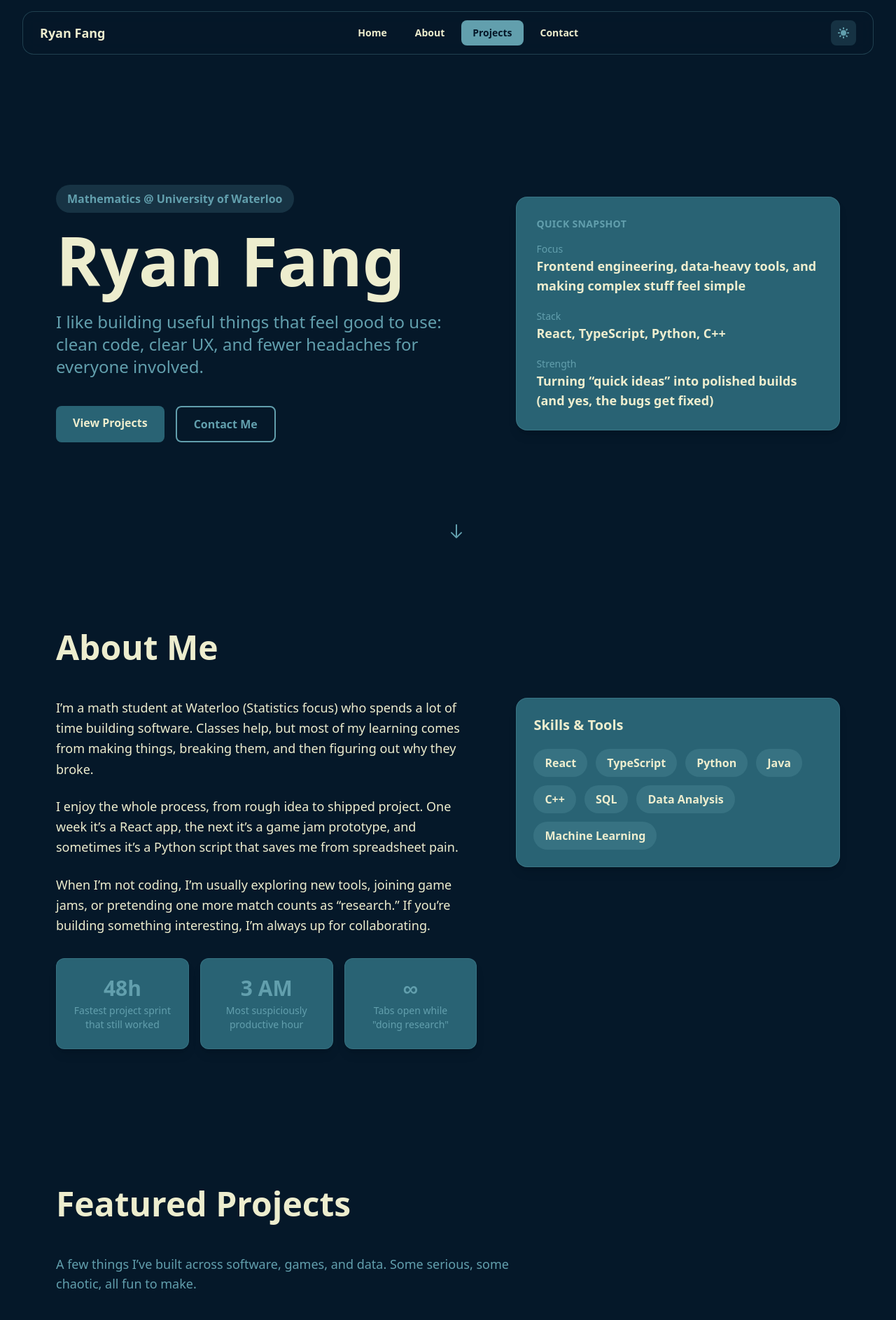
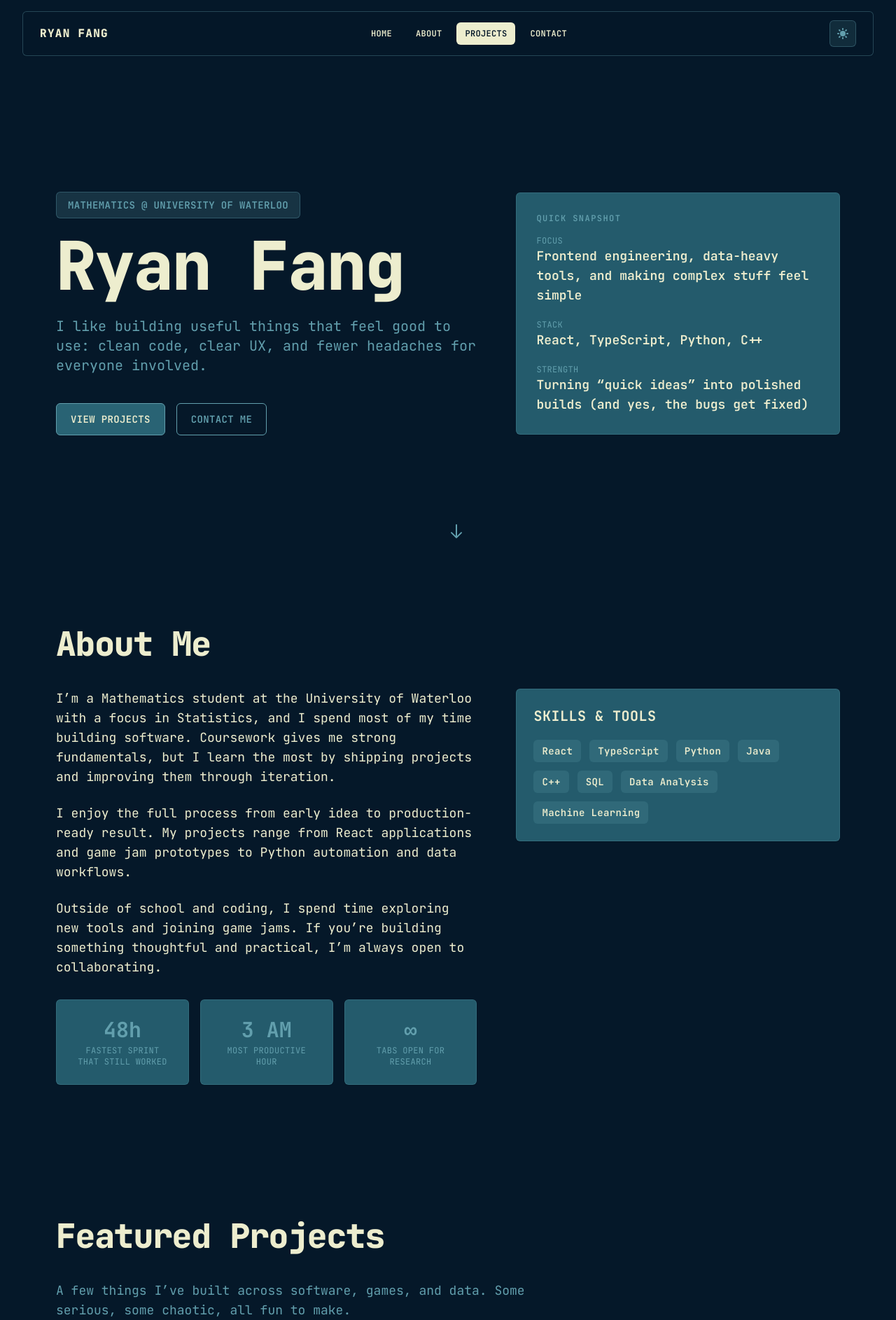
Before and after one commit to mikduc/portfolio, a React (Create React App) app: page / in a window 1280 px wide. Shown: the top 1886 px of the page at 70% size. Built offline with nearby package versions, Linux system fonts and the light colour scheme; a web font is replaced by a local one.

Commit message:
small design overhaul

```diff
--- a/src/components/About.tsx
+++ b/src/components/About.tsx
@@ -62,48 +62,48 @@ function About() {
         >
           {/* Text Content */}
           <motion.div variants={itemVariants} className="space-y-6">
-            <p className="text-lg text-secondary dark:text-darkLight leading-relaxed">
-              I’m a math student at Waterloo (Statistics focus) who spends a lot of time building software. Classes help, but most of my learning comes from making things, breaking them, and then figuring out why they broke.
+            <p className="text-base md:text-lg text-secondary dark:text-darkLight leading-relaxed">
+              I’m a Mathematics student at the University of Waterloo with a focus in Statistics, and I spend most of my time building software. Coursework gives me strong fundamentals, but I learn the most by shipping projects and improving them through iteration.
             </p>
-            <p className="text-lg text-secondary dark:text-darkLight leading-relaxed">
-              I enjoy the whole process, from rough idea to shipped project. One week it’s a React app, the next it’s a game jam prototype, and sometimes it’s a Python script that saves me from spreadsheet pain.
+            <p className="text-base md:text-lg text-secondary dark:text-darkLight leading-relaxed">
+              I enjoy the full process from early idea to production-ready result. My projects range from React applications and game jam prototypes to Python automation and data workflows.
             </p>
-            <p className="text-lg text-secondary dark:text-darkLight leading-relaxed">
-              When I’m not coding, I’m usually exploring new tools, joining game jams, or pretending one more match counts as “research.” If you’re building something interesting, I’m always up for collaborating.
+            <p className="text-base md:text-lg text-secondary dark:text-darkLight leading-relaxed">
+              Outside of school and coding, I spend time exploring new tools and joining game jams. If you’re building something thoughtful and practical, I’m always open to collaborating.
             </p>
 
             <div className="grid sm:grid-cols-3 gap-4 pt-2">
-              <div className="card dark:bg-darkSecondary border border-secondary/15 dark:border-darkTertiary/25 text-center">
+              <div className="card text-center">
                 <p className="text-3xl font-bold text-accent dark:text-darkAccent">48h</p>
-                <p className="text-sm text-secondary dark:text-darkTertiary mt-1">Fastest project sprint that still worked</p>
+                <p className="text-xs tracking-wide uppercase text-secondary dark:text-darkTertiary mt-1">Fastest sprint that still worked</p>
               </div>
-              <div className="card dark:bg-darkSecondary border border-secondary/15 dark:border-darkTertiary/25 text-center">
+              <div className="card text-center">
                 <p className="text-3xl font-bold text-accent dark:text-darkAccent">3 AM</p>
-                <p className="text-sm text-secondary dark:text-darkTertiary mt-1">Most suspiciously productive hour</p>
+                <p className="text-xs tracking-wide uppercase text-secondary dark:text-darkTertiary mt-1">Most productive hour</p>
               </div>
-              <div className="card dark:bg-darkSecondary border border-secondary/15 dark:border-darkTertiary/25 text-center">
+              <div className="card text-center">
                 <p className="text-3xl font-bold text-accent dark:text-darkAccent">∞</p>
-                <p className="text-sm text-secondary dark:text-darkTertiary mt-1">Tabs open while "doing research"</p>
+                <p className="text-xs tracking-wide uppercase text-secondary dark:text-darkTertiary mt-1">Tabs open for research</p>
               </div>
             </div>
           </motion.div>
 
           {/* Skills Grid */}
           <motion.div
-            className="card dark:bg-darkSecondary border border-secondary/20 dark:border-darkTertiary/30 rounded-2xl"
+            className="card"
             variants={containerVariants}
             initial="hidden"
             whileInView="visible"
             viewport={{ once: true, amount: 0.3 }}
           >
-            <h3 className="text-xl font-bold text-primary dark:text-darkLight mb-5">Skills & Tools</h3>
+            <h3 className="text-lg md:text-xl font-bold text-primary dark:text-darkLight mb-5 tracking-wide uppercase">Skills & Tools</h3>
             <div className="flex flex-wrap gap-3">
               {skills.map((skill) => (
                 <motion.span
                   key={skill}
                   variants={itemVariants}
                   whileHover={{ y: -2 }}
-                  className="px-4 py-2 rounded-full bg-secondary/15 dark:bg-darkTertiary/25 text-primary dark:text-darkLight font-semibold"
+                  className="chip"
                 >
                   {skill}
                 </motion.span>
--- a/src/components/Projects.tsx
+++ b/src/components/Projects.tsx
@@ -75,7 +75,7 @@ function Projects() {
         </motion.h2>
 
         <motion.p
-          className="text-lg text-secondary dark:text-darkTertiary max-w-2xl mb-10"
+          className="text-base md:text-lg text-secondary dark:text-darkTertiary max-w-2xl mb-10 leading-relaxed"
           variants={itemVariants}
           initial="hidden"
           whileInView="visible"
@@ -85,7 +85,7 @@ function Projects() {
         </motion.p>
 
         <motion.div
-          className="grid grid-cols-1 md:grid-cols-2 gap-7"
+          className="grid grid-cols-1 md:grid-cols-2 gap-6"
           variants={containerVariants}
           initial="hidden"
           whileInView="visible"
--- a/src/components/SectionScroller.tsx
+++ b/src/components/SectionScroller.tsx
@@ -66,11 +66,11 @@ function SectionScroller() {
       transition={{ duration: 0.5 }}
       className="fixed top-0 left-0 right-0 z-50 px-4 md:px-8 py-4"
     >
-      <div className="mx-auto max-w-7xl rounded-2xl border border-secondary/20 dark:border-darkTertiary/30 bg-light/80 dark:bg-darkPrimary/80 backdrop-blur-md px-4 md:px-6 py-3">
+      <div className="mx-auto max-w-7xl rounded-md border border-secondary/30 dark:border-darkTertiary/35 bg-light/85 dark:bg-darkPrimary/85 backdrop-blur-lg px-4 md:px-6 py-3 shadow-sm">
         <div className="flex items-center justify-between">
         <button
           onClick={() => scrollToSection("top")}
-          className="text-base md:text-lg font-bold text-primary dark:text-darkLight"
+          className="text-sm md:text-base font-extrabold tracking-[0.08em] uppercase text-primary dark:text-darkLight"
         >
           Ryan Fang
         </button>
@@ -85,10 +85,10 @@ function SectionScroller() {
                 initial={{ opacity: 0, y: -8 }}
                 animate={{ opacity: 1, y: 0 }}
                 transition={{ delay: index * 0.08 }}
-                className={`px-4 py-2 rounded-lg text-sm font-semibold transition-colors ${
+                className={`px-3 py-2 rounded-md text-xs font-semibold tracking-wide uppercase transition-all ${
                   isActive
-                    ? "bg-accent text-light dark:bg-darkAccent dark:text-darkPrimary"
-                    : "text-primary dark:text-darkLight hover:bg-secondary/10 dark:hover:bg-darkTertiary/20"
+                    ? "bg-primary text-light dark:bg-darkLight dark:text-darkPrimary"
+                    : "text-primary dark:text-darkLight border border-transparent hover:border-secondary/35 dark:hover:border-darkTertiary/40 hover:bg-secondary/10 dark:hover:bg-darkTertiary/20"
                 }`}
               >
                 {section.label}
@@ -102,7 +102,7 @@ function SectionScroller() {
               onClick={() => setIsMobileMenuOpen((prev) => !prev)}
               whileHover={{ scale: 1.05 }}
               whileTap={{ scale: 0.95 }}
-              className="md:hidden p-2 rounded-lg bg-secondary/20 dark:bg-darkTertiary/20 hover:bg-secondary/35 dark:hover:bg-darkTertiary/35 transition-colors"
+              className="md:hidden p-2 rounded-md border border-secondary/30 dark:border-darkTertiary/35 bg-secondary/10 dark:bg-darkTertiary/15 hover:bg-secondary/20 dark:hover:bg-darkTertiary/25 transition-colors"
               aria-label="Toggle mobile menu"
             >
               <svg className="w-5 h-5 text-accent dark:text-darkAccent" fill="none" stroke="currentColor" viewBox="0 0 24 24">
@@ -118,7 +118,7 @@ function SectionScroller() {
               onClick={toggleTheme}
               whileHover={{ scale: 1.06, rotate: 10 }}
               whileTap={{ scale: 0.95 }}
-              className="p-2 rounded-lg bg-secondary/20 dark:bg-darkTertiary/20 hover:bg-secondary/35 dark:hover:bg-darkTertiary/35 transition-colors"
+              className="p-2 rounded-md border border-secondary/30 dark:border-darkTertiary/35 bg-secondary/10 dark:bg-darkTertiary/15 hover:bg-secondary/20 dark:hover:bg-darkTertiary/25 transition-colors"
               aria-label="Toggle dark mode"
             >
               {isDark ? (
@@ -147,10 +147,10 @@ function SectionScroller() {
                 <button
                   key={section.id}
                   onClick={() => scrollToSection(section.id)}
-                  className={`px-4 py-2 rounded-lg text-sm font-semibold transition-colors ${
+                  className={`px-3 py-2 rounded-md text-xs font-semibold tracking-wide uppercase transition-all ${
                     isActive
-                      ? "bg-accent text-light dark:bg-darkAccent dark:text-darkPrimary"
-                      : "text-primary dark:text-darkLight bg-secondary/10 dark:bg-darkTertiary/15"
+                      ? "bg-primary text-light dark:bg-darkLight dark:text-darkPrimary"
+                      : "text-primary dark:text-darkLight bg-secondary/10 dark:bg-darkTertiary/15 border border-secondary/20 dark:border-darkTertiary/30"
                   }`}
                 >
                   {section.label}
--- a/src/components/Welcome.tsx
+++ b/src/components/Welcome.tsx
@@ -40,21 +40,21 @@ const Welcome = () => {
           <div>
             <motion.p
               variants={itemVariants}
-              className="inline-flex items-center rounded-full bg-secondary/10 dark:bg-darkTertiary/20 px-4 py-2 text-sm md:text-base text-secondary dark:text-darkTertiary font-semibold mb-5"
+              className="inline-flex items-center rounded-md border border-secondary/30 dark:border-darkTertiary/35 bg-secondary/10 dark:bg-darkTertiary/20 px-4 py-2 text-xs md:text-sm tracking-wide uppercase text-secondary dark:text-darkTertiary font-semibold mb-5"
             >
               Mathematics @ University of Waterloo
             </motion.p>
 
             <motion.h1
               variants={itemVariants}
-              className="text-5xl md:text-7xl lg:text-8xl font-bold text-primary dark:text-darkLight leading-[1.05]"
+              className="text-5xl md:text-7xl lg:text-8xl font-extrabold text-primary dark:text-darkLight leading-[1.02] tracking-tight"
             >
               Ryan Fang
             </motion.h1>
 
             <motion.p
               variants={itemVariants}
-              className="mt-6 text-lg md:text-2xl text-secondary dark:text-darkTertiary max-w-2xl"
+              className="mt-6 text-base md:text-xl text-secondary dark:text-darkTertiary max-w-2xl leading-relaxed"
             >
               I like building useful things that feel good to use: clean code, clear UX, and fewer headaches for everyone involved.
             </motion.p>
@@ -81,23 +81,23 @@ const Welcome = () => {
 
           <motion.div
             variants={itemVariants}
-            className="card dark:bg-darkSecondary rounded-2xl p-7 border border-secondary/20 dark:border-darkTertiary/30"
+            className="card p-7"
           >
-            <p className="text-sm font-semibold tracking-wide uppercase text-secondary dark:text-darkTertiary mb-4">
+            <p className="text-xs font-semibold tracking-[0.12em] uppercase text-secondary dark:text-darkTertiary mb-4">
               Quick Snapshot
             </p>
             <div className="space-y-5">
               <div>
-                <p className="text-sm text-secondary dark:text-darkTertiary">Focus</p>
-                <p className="text-lg font-semibold text-primary dark:text-darkLight">Frontend engineering, data-heavy tools, and making complex stuff feel simple</p>
+                <p className="text-xs uppercase tracking-wide text-secondary dark:text-darkTertiary">Focus</p>
+                <p className="text-base md:text-lg font-semibold text-primary dark:text-darkLight">Frontend engineering, data-heavy tools, and making complex stuff feel simple</p>
               </div>
               <div>
-                <p className="text-sm text-secondary dark:text-darkTertiary">Stack</p>
-                <p className="text-lg font-semibold text-primary dark:text-darkLight">React, TypeScript, Python, C++</p>
+                <p className="text-xs uppercase tracking-wide text-secondary dark:text-darkTertiary">Stack</p>
+                <p className="text-base md:text-lg font-semibold text-primary dark:text-darkLight">React, TypeScript, Python, C++</p>
               </div>
               <div>
-                <p className="text-sm text-secondary dark:text-darkTertiary">Strength</p>
-                <p className="text-lg font-semibold text-primary dark:text-darkLight">Turning “quick ideas” into polished builds (and yes, the bugs get fixed)</p>
+                <p className="text-xs uppercase tracking-wide text-secondary dark:text-darkTertiary">Strength</p>
+                <p className="text-base md:text-lg font-semibold text-primary dark:text-darkLight">Turning “quick ideas” into polished builds (and yes, the bugs get fixed)</p>
               </div>
             </div>
           </motion.div>
--- a/src/index.css
+++ b/src/index.css
@@ -1,14 +1,25 @@
+@import url("https://fonts.googleapis.com/css2?family=JetBrains+Mono:wght@400;500;600;700;800&display=swap");
+
 @tailwind base;
 @tailwind components;
 @tailwind utilities;
 
 @layer base {
   body {
-    @apply bg-light dark:bg-darkPrimary text-primary dark:text-darkLight transition-colors duration-500;
+    @apply bg-light dark:bg-darkPrimary text-primary dark:text-darkLight transition-colors duration-500 antialiased;
+    font-family: "JetBrains Mono", monospace;
   }
 
   html {
     scroll-behavior: smooth;
+  }
+
+  #root {
+    @apply min-h-screen;
+  }
+
+  ::selection {
+    @apply bg-accent/20 dark:bg-darkAccent/30;
   }
 
   /* Reduce motion for animations */
@@ -24,19 +35,27 @@
 
 @layer components {
   .btn-primary {
-    @apply px-6 py-3 bg-primary text-light dark:bg-darkSecondary dark:text-darkLight rounded-lg font-semibold hover:opacity-90 transition-opacity duration-200;
+    @apply inline-flex items-center justify-center px-5 py-3 rounded-md border border-primary dark:border-darkTertiary bg-primary text-light dark:bg-darkSecondary dark:text-darkLight text-sm font-semibold tracking-wide uppercase hover:-translate-y-0.5 hover:shadow-lg hover:opacity-95 active:translate-y-0 active:scale-[0.98] transition-all duration-200;
   }
 
   .btn-secondary {
-    @apply px-6 py-3 border-2 border-secondary dark:border-darkTertiary text-secondary dark:text-darkTertiary rounded-lg font-semibold hover:bg-secondary hover:text-light dark:hover:bg-darkTertiary dark:hover:text-darkPrimary transition-all duration-200;
+    @apply inline-flex items-center justify-center px-5 py-3 rounded-md border border-secondary dark:border-darkTertiary text-secondary dark:text-darkTertiary text-sm font-semibold tracking-wide uppercase hover:bg-secondary hover:text-light dark:hover:bg-darkTertiary dark:hover:text-darkPrimary hover:-translate-y-0.5 active:translate-y-0 active:scale-[0.98] transition-all duration-200;
   }
 
   .card {
-    @apply bg-light dark:bg-darkSecondary rounded-xl p-6 shadow-lg hover:shadow-xl transition-shadow duration-200;
+    @apply bg-light/95 dark:bg-darkSecondary/90 rounded-md p-6 border border-secondary/20 dark:border-darkTertiary/25 shadow-sm hover:shadow-xl hover:-translate-y-0.5 transition-all duration-200;
   }
 
   .section-title {
-    @apply text-4xl md:text-5xl font-bold text-primary dark:text-darkLight mb-12;
+    @apply text-3xl md:text-5xl font-extrabold text-primary dark:text-darkLight mb-10 tracking-tight;
+  }
+
+  .input-field {
+    @apply w-full px-4 py-3 rounded-md border border-secondary/40 dark:border-darkTertiary/40 bg-light dark:bg-darkSecondary text-primary dark:text-darkLight focus:outline-none focus:border-accent dark:focus:border-darkAccent focus:ring-2 focus:ring-accent/15 dark:focus:ring-darkAccent/20 transition-all;
+  }
+
+  .chip {
+    @apply px-3 py-1.5 rounded-md bg-secondary/10 dark:bg-darkTertiary/20 text-primary dark:text-darkLight text-xs md:text-sm font-semibold tracking-wide;
   }
 
   /* Optimize animations and transitions */
@@ -57,7 +76,7 @@
 
 ::-webkit-scrollbar-thumb {
   background: #F5E7C6;
-  border-radius: 5px;
+  border-radius: 3px;
 }
 
 ::-webkit-scrollbar-thumb:hover {
```
Also changed, not shown: src/components/Contact.tsx (+15 -15 lines), src/components/Project.tsx (+5 -5 lines).
